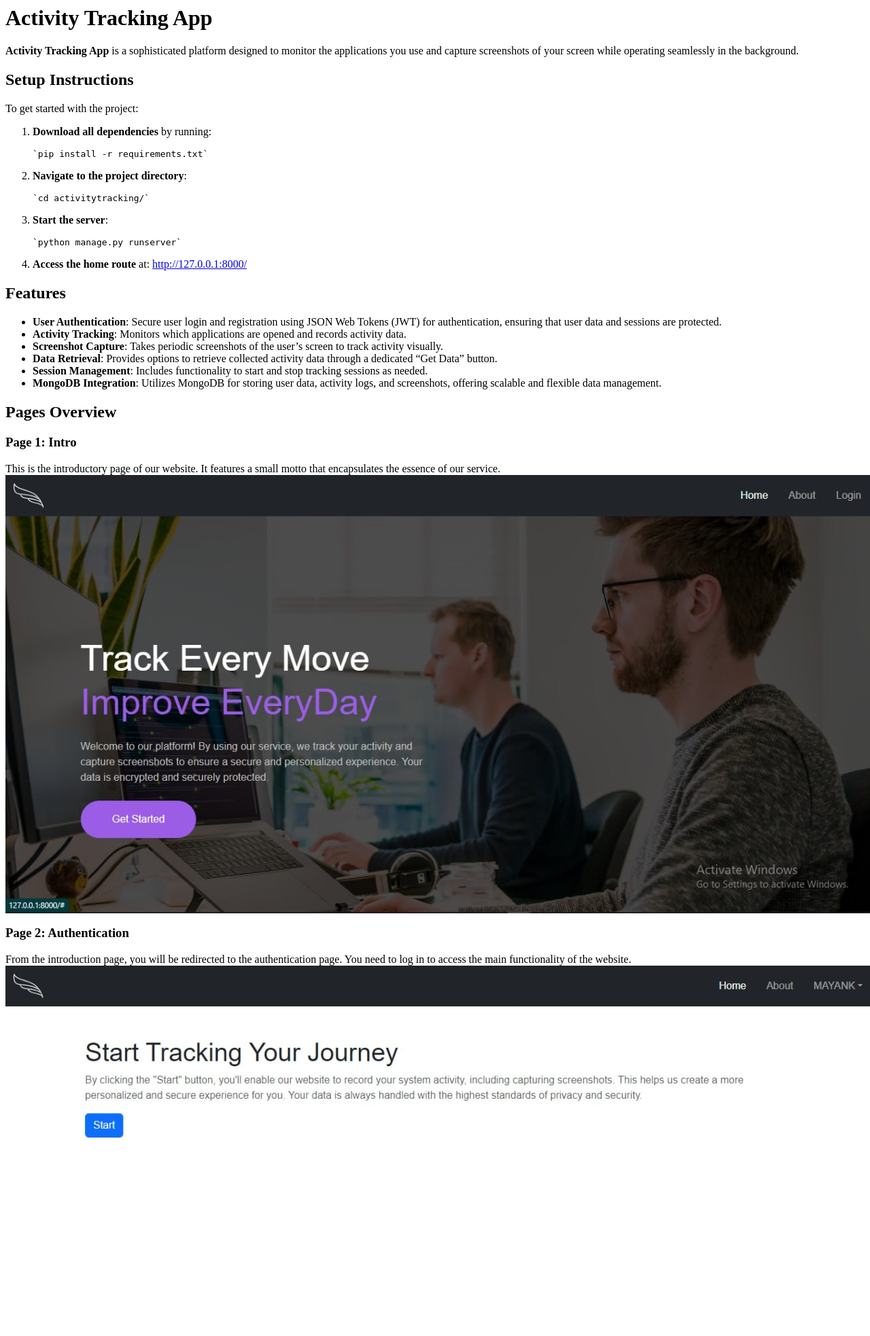
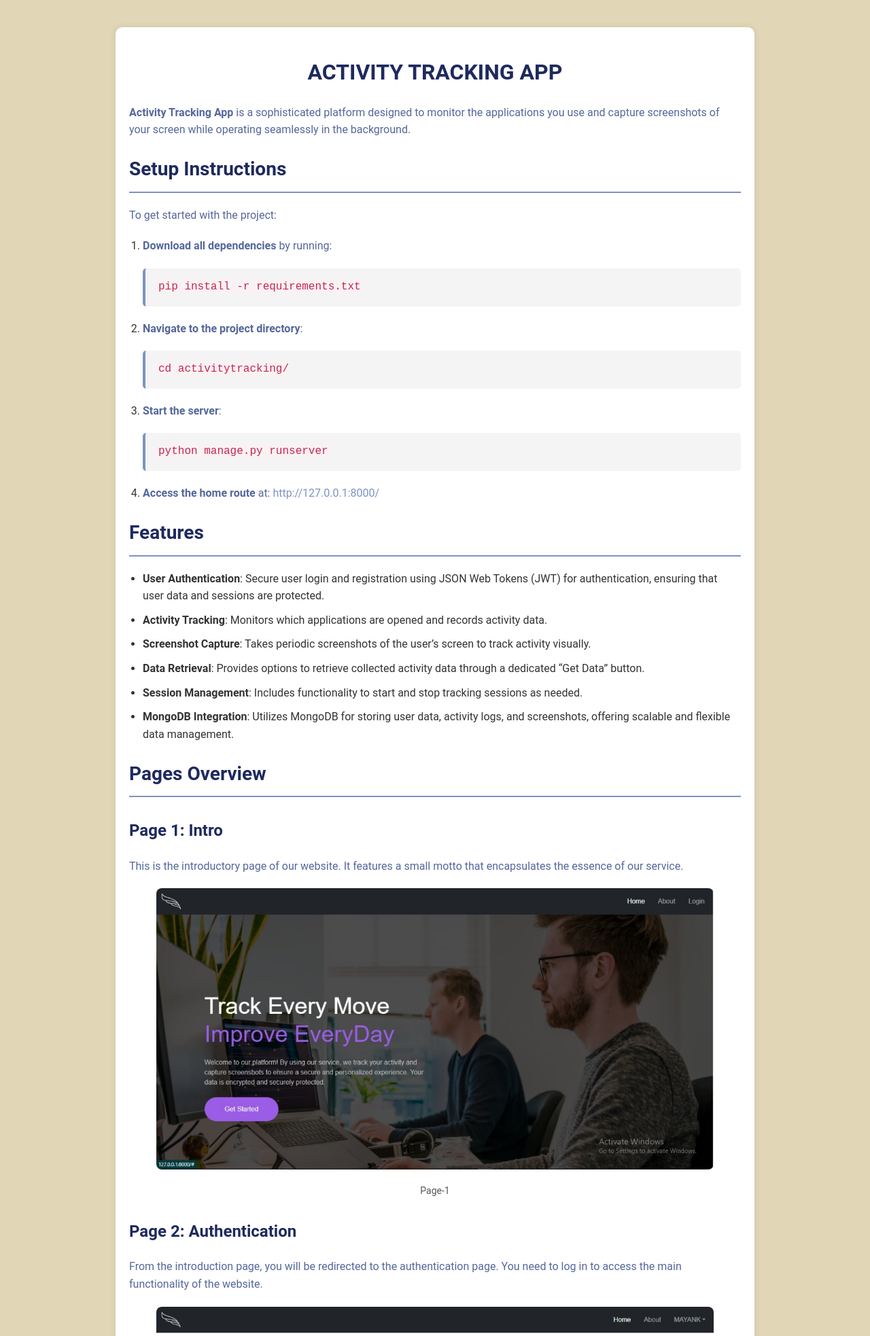
Before and after one commit to Yappyyash/group6, a Django app: page /about/ in a window 1280 px wide; the page is wider, and only the part inside the window is pictured. Shown: the top 1966 px of that part at 68% size. Run offline with Django 5.2, Linux system fonts and the light colour scheme.

Commit message:
Update README.html

```diff
--- a/activitytracking/Home/templates/About/README.html
+++ b/activitytracking/Home/templates/About/README.html
@@ -1,77 +1,209 @@
+<!DOCTYPE html>
+<html lang="en">
+<head>
+    <meta charset="UTF-8">
+    <meta name="viewport" content="width=device-width, initial-scale=1.0">
+    <title>Activity Tracking App</title>
+    <style>
+        /* General Styling */
+        body {
+            font-family: 'Roboto', sans-serif;
+            background-color: #E1D7B7;
+            color: #333;
+            margin: 0;
+            padding: 0;
+            line-height: 1.6;
+        }
+
+        .container {
+            max-width: 900px;
+            margin: 40px auto;
+            padding: 20px;
+            background-color: #fff;
+            box-shadow: 0 0 10px rgba(0, 0, 0, 0.1);
+            border-radius: 10px;
+        }
+
+        h1, h2, h3 {
+            color: #1E2A5E;
+            margin-bottom: 20px;
+        }
+
+        h1 {
+            font-size: 32px;
+            text-align: center;
+            text-transform: uppercase;
+        }
+
+        h2 {
+            font-size: 28px;
+            border-bottom: 2px solid #7C93C3;
+            padding-bottom: 10px;
+        }
+
+        h3 {
+            font-size: 24px;
+            margin-top: 30px;
+        }
+
+        p {
+            font-size: 16px;
+            color: #55679C;
+            margin-bottom: 20px;
+        }
+
+        a {
+            color: #7C93C3;
+            text-decoration: none;
+        }
+
+        a:hover {
+            text-decoration: underline;
+        }
+
+        ul, ol {
+            padding-left: 20px;
+            margin-bottom: 20px;
+        }
+
+        li {
+            margin-bottom: 10px;
+        }
+
+        pre {
+            background-color: #f4f4f4;
+            padding: 15px;
+            border-left: 4px solid #7C93C3;
+            overflow-x: auto;
+            border-radius: 5px;
+            margin-bottom: 20px;
+        }
+
+        code {
+            font-family: 'Courier New', Courier, monospace;
+            color: #c7254e;
+            background-color: #f9f2f4;
+            padding: 2px 4px;
+            border-radius: 4px;
+        }
+
+        img {
+            display: block;
+            margin: 20px auto;
+            max-width: 100%;
+            border-radius: 8px;
+        }
+
+        figcaption {
+            text-align: center;
+            font-size: 14px;
+            color: #555;
+        }
+
+        button {
+            background-color: #7C93C3;
+            color: #fff;
+            padding: 10px 20px;
+            border: none;
+            border-radius: 5px;
+            cursor: pointer;
+            font-size: 16px;
+            margin: 10px 0;
+            display: inline-block;
+        }
+
+        button:hover {
+            background-color: #55679C;
+        }
+
+        /* Responsive Design */
+        @media (max-width: 768px) {
+            .container {
+                padding: 10px;
+            }
+
+            h1 {
+                font-size: 28px;
+            }
+
+            h2 {
+                font-size: 24px;
+            }
+
+            h3 {
+                font-size: 20px;
+            }
+
+            p {
+                font-size: 14px;
+            }
+        }
+    </style>
+</head>
+<body>
+    <div class="container">
         <h1 id="activity-tracking-app">Activity Tracking App</h1>
-<p><strong>Activity Tracking App</strong> is a sophisticated platform
-designed to monitor the applications you use and capture screenshots of
-your screen while operating seamlessly in the background.</p>
+        <p><strong>Activity Tracking App</strong> is a sophisticated platform designed to monitor the applications you use and capture screenshots of your screen while operating seamlessly in the background.</p>
+
         <h2 id="setup-instructions">Setup Instructions</h2>
         <p>To get started with the project:</p>
         <ol type="1">
             <li><p><strong>Download all dependencies</strong> by running:</p>
-<pre><code>`pip install -r requirements.txt` </code></pre></li>
+            <pre><code>pip install -r requirements.txt</code></pre></li>
             <li><p><strong>Navigate to the project directory</strong>:</p>
-<pre><code>`cd activitytracking/` </code></pre></li>
+            <pre><code>cd activitytracking/</code></pre></li>
             <li><p><strong>Start the server</strong>:</p>
-<pre><code>`python manage.py runserver` </code></pre></li>
-<li><p><strong>Access the home route</strong> at: <a
-href="http://127.0.0.1:8000/">http://127.0.0.1:8000/</a></p></li>
+            <pre><code>python manage.py runserver</code></pre></li>
+            <li><p><strong>Access the home route</strong> at: <a href="http://127.0.0.1:8000/">http://127.0.0.1:8000/</a></p></li>
         </ol>
+
         <h2 id="features">Features</h2>
         <ul>
-<li><strong>User Authentication</strong>: Secure user login and
-registration using JSON Web Tokens (JWT) for authentication, ensuring
-that user data and sessions are protected.</li>
-<li><strong>Activity Tracking</strong>: Monitors which applications are
-opened and records activity data.</li>
-<li><strong>Screenshot Capture</strong>: Takes periodic screenshots of
-the user’s screen to track activity visually.</li>
-<li><strong>Data Retrieval</strong>: Provides options to retrieve
-collected activity data through a dedicated “Get Data” button.</li>
-<li><strong>Session Management</strong>: Includes functionality to start
-and stop tracking sessions as needed.</li>
-<li><strong>MongoDB Integration</strong>: Utilizes MongoDB for storing
-user data, activity logs, and screenshots, offering scalable and
-flexible data management.</li>
+            <li><strong>User Authentication</strong>: Secure user login and registration using JSON Web Tokens (JWT) for authentication, ensuring that user data and sessions are protected.</li>
+            <li><strong>Activity Tracking</strong>: Monitors which applications are opened and records activity data.</li>
+            <li><strong>Screenshot Capture</strong>: Takes periodic screenshots of the user’s screen to track activity visually.</li>
+            <li><strong>Data Retrieval</strong>: Provides options to retrieve collected activity data through a dedicated “Get Data” button.</li>
+            <li><strong>Session Management</strong>: Includes functionality to start and stop tracking sessions as needed.</li>
+            <li><strong>MongoDB Integration</strong>: Utilizes MongoDB for storing user data, activity logs, and screenshots, offering scalable and flexible data management.</li>
         </ul>
+
         <h2 id="pages-overview">Pages Overview</h2>
         <h3 id="page-1-intro">Page 1: Intro</h3>
-<p>This is the introductory page of our website. It features a small
-motto that encapsulates the essence of our service. <img
-src="../../../../images/first.jpeg" alt="Page-1" /></p>
+        <p>This is the introductory page of our website. It features a small motto that encapsulates the essence of our service.</p>
+        <figure>
+            <img src="../../../../images/first.jpeg" alt="Page-1">
+            <figcaption>Page-1</figcaption>
+        </figure>
+
         <h3 id="page-2-authentication">Page 2: Authentication</h3>
-<p>From the introduction page, you will be redirected to the
-authentication page. You need to log in to access the main functionality
-of the website. <img src="../../../../images/third.jpeg" alt="Page-2" /></p>
+        <p>From the introduction page, you will be redirected to the authentication page. You need to log in to access the main functionality of the website.</p>
+        <figure>
+            <img src="../../../../images/third.jpeg" alt="Page-2">
+            <figcaption>Page-2</figcaption>
+        </figure>
+
         <h3 id="page-3-main-page">Page 3: Main Page</h3>
-<figure>
-<img src="../../../../images/third.jpeg" alt="Page-3" />
-<figcaption aria-hidden="true">Page-3</figcaption>
-</figure>
         <p>On the main page, you will find:</p>
         <ul>
-<li>A <strong>Start</strong> button to begin tracking activity and
-taking screenshots.</li>
-<li>A <strong>Get Data</strong> button to retrieve the collected
-activity data.</li>
+            <li>A <strong>Start</strong> button to begin tracking activity and taking screenshots.</li>
+            <li>A <strong>Get Data</strong> button to retrieve the collected activity data.</li>
             <li>A <strong>Stop</strong> button to halt the tracking session.</li>
         </ul>
         <figure>
-<img src="../../../../images/thirdd.jpeg" alt="Page-3(1)" />
-<figcaption aria-hidden="true">Page-3(1)</figcaption>
+            <img src="../../../../images/thirdd.jpeg" alt="Page-3">
+            <figcaption>Page-3</figcaption>
         </figure>
+
         <h2 id="technologies-used">Technologies Used</h2>
         <ul>
-<li><strong>HTML</strong>: For structuring the content of the
-website.</li>
-<li><strong>CSS</strong>: For styling the website and enhancing its
-appearance.</li>
-<li><strong>JavaScript</strong>: For adding interactivity to the web
-pages.</li>
-<li><strong>Django</strong>: For the backend framework to handle
-server-side logic.</li>
-<li><strong>Python</strong>: For writing server-side scripts and
-handling background processes.</li>
-<li><strong>MongoDB</strong>: For storing user data, activity logs, and
-screenshots, providing scalable data management.</li>
+            <li><strong>HTML</strong>: For structuring the content of the website.</li>
+            <li><strong>CSS</strong>: For styling the website and enhancing its appearance.</li>
+            <li><strong>JavaScript</strong>: For adding interactivity to the web pages.</li>
+            <li><strong>Django</strong>: For the backend framework to handle server-side logic.</li>
+            <li><strong>Python</strong>: For writing server-side scripts and handling background processes.</li>
+            <li><strong>MongoDB</strong>: For storing user data, activity logs, and screenshots, providing scalable data management.</li>
         </ul>
+
         <h2 id="python-libraries-used">Python Libraries Used</h2>
         <ul>
             <li><code>asgiref==3.8.1</code></li>
@@ -86,13 +218,4 @@ screenshots, providing scalable data management.</li>
             <li><code>PyGetWindow==0.0.9</code></li>
             <li><code>PyJWT==2.9.0</code></li>
             <li><code>pylance==0.16.1</code></li>
-<li><code>pymongo==4.8.0</code></li>
-<li><code>PyRect==0.2.0</code></li>
-<li><code>python-xlib==0.33</code></li>
-<li><code>six==1.16.0</code></li>
-<li><code>sqlparse==0.5.1</code></li>
-<li><code>typing_extensions==4.12.2</code></li>
-<li><code>xlib==0.21</code></li>
-<li><code>pywin32</code></li>
-<li><code>pillow</code></li>
-</ul>
+            <li><code>pym
```
Lines whose indentation alone changed are shown as unchanged.
